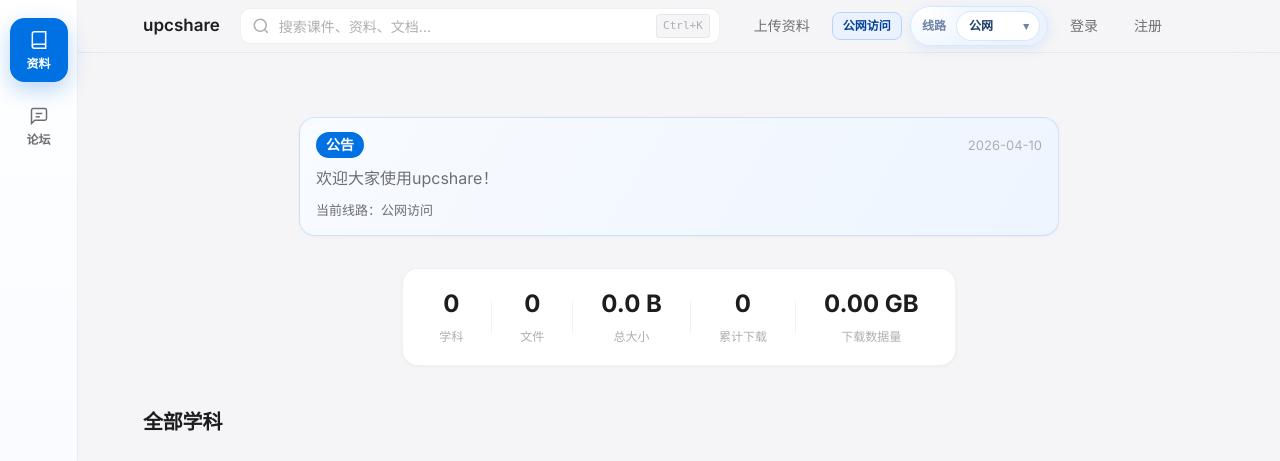
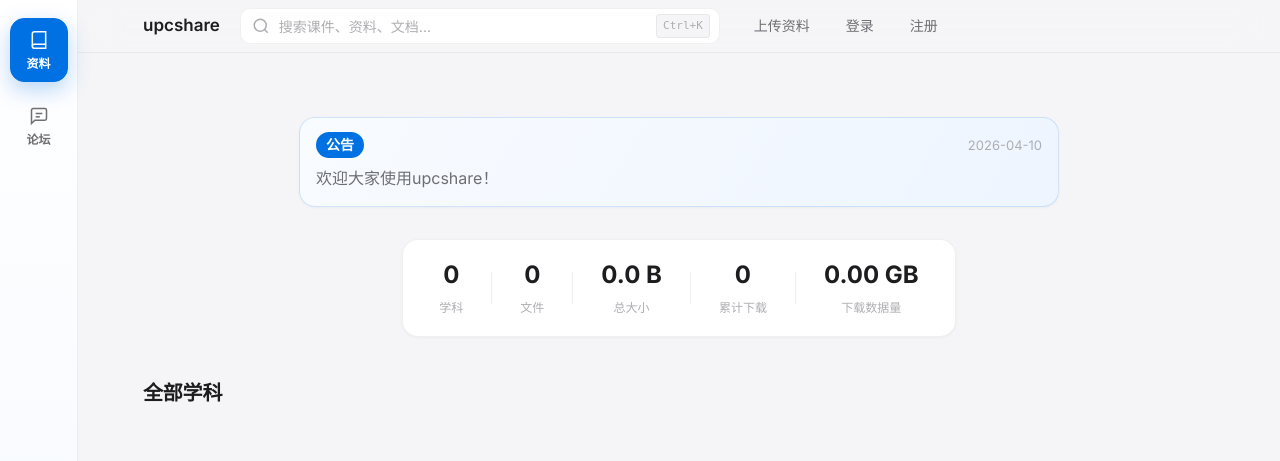
Before and after one commit to foggy-33/upc-share, a FastAPI app: page / in a window 1280 px wide. Shown: the top 461 px of the page. Run offline with FastAPI, Linux system fonts and the light colour scheme; data comes from the database, SQL or seed files in the repository; data that the repository does not hold is empty.

Commit message:
去掉网络切换

```diff
--- a/app/database.py
+++ b/app/database.py
@@ -95,15 +95,6 @@ def init_db():
         ON download_log (user_id, downloaded_at)
     """)
     db.execute("""
-        CREATE UNIQUE INDEX IF NOT EXISTS idx_dl_event_id
-        ON download_log (event_id)
-        WHERE event_id IS NOT NULL AND event_id != ''
-    """)
-    db.execute("""
-        CREATE INDEX IF NOT EXISTS idx_dl_cloud_sync
-        ON download_log (cloud_synced_at, id)
-    """)
-    db.execute("""
         CREATE INDEX IF NOT EXISTS idx_forum_posts_created
         ON forum_posts (created_at DESC)
     """)
@@ -131,6 +122,15 @@ def init_db():
             db.execute(f"ALTER TABLE download_log ADD COLUMN {col} TEXT DEFAULT {default}")
         except Exception:
             pass
+    db.execute("""
+        CREATE UNIQUE INDEX IF NOT EXISTS idx_dl_event_id
+        ON download_log (event_id)
+        WHERE event_id IS NOT NULL AND event_id != ''
+    """)
+    db.execute("""
+        CREATE INDEX IF NOT EXISTS idx_dl_cloud_sync
+        ON download_log (cloud_synced_at, id)
+    """)
 
     # 兼容旧版 site_settings（可能缺少 value / updated_at 字段）
     try:
--- a/templates/index.html
+++ b/templates/index.html
@@ -42,23 +42,6 @@
             </div>
             <div class="nav-links">
                 <a href="/admin" class="nav-link">上传资料</a>
-                <span class="nav-link nav-route-badge route-checking" id="accessRouteBadge">线路检测中</span>
-                <div class="route-mode-wrap" title="访问线路选择">
-                    <span class="route-mode-label">线路</span>
-                    <div class="route-mode-picker" id="accessRouteModePicker">
-                        <button type="button" class="route-mode-current" id="accessRouteModeCurrent" aria-haspopup="listbox" aria-expanded="false">
-                            公网
-                        </button>
-                        <div class="route-mode-menu" id="accessRouteModeMenu" role="listbox" aria-label="线路选择">
-                            <button type="button" class="route-mode-option" data-mode="campus">校园网</button>
-                            <button type="button" class="route-mode-option" data-mode="public">公网</button>
-                        </div>
-                    </div>
-                    <select id="accessRouteModeSelect" class="route-mode-select sr-only" aria-hidden="true" tabindex="-1">
-                        <option value="campus">校园网</option>
-                        <option value="public">公网</option>
-                    </select>
-                </div>
                 {% if user %}
                     {% if user.is_admin %}
                     <a href="/dashboard" class="nav-link" style="color:var(--accent);">管理后台</a>
@@ -83,8 +66,6 @@
                 </div>
                 <p class="notice-text" id="noticeText">欢迎大家使用upcshare！如果你有疑问或建议，可以加入我们的QQ群：1082868823
                 </p>
-                <p class="route-summary" id="accessRouteSummary">当前线路：检测中</p>
-
             </div>
 
             <!-- 统计卡片 -->
@@ -248,8 +229,6 @@
         </div>
     </footer>
 
-    <script id="accessRouteConfig" type="application/json">{{ access_route | tojson }}</script>
-    <script src="/static/js/access-route.js?v=20260402"></script>
     <script>
         async function logout() {
             await fetch('/api/auth/logout', { method: 'POST' });
```
